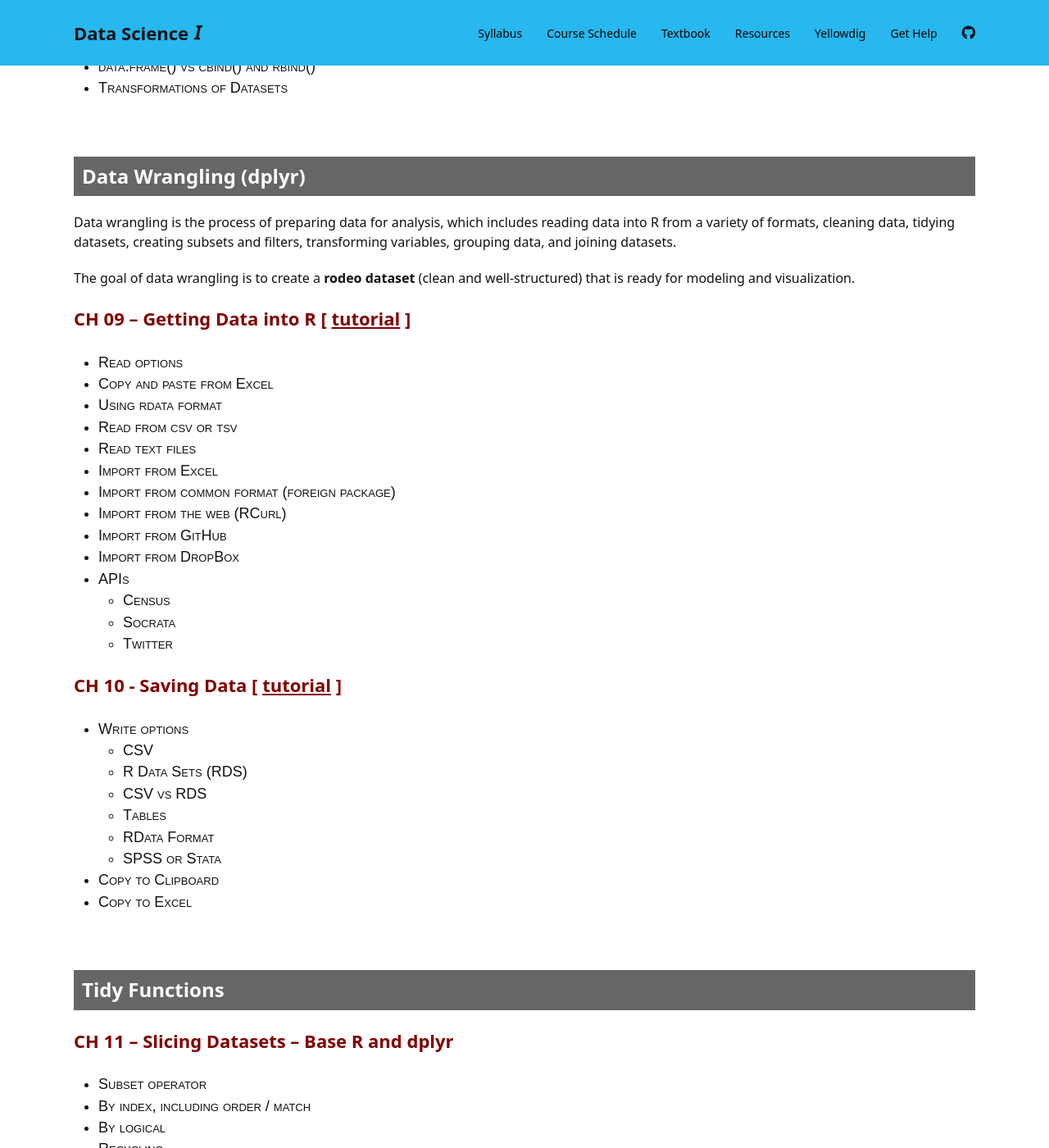
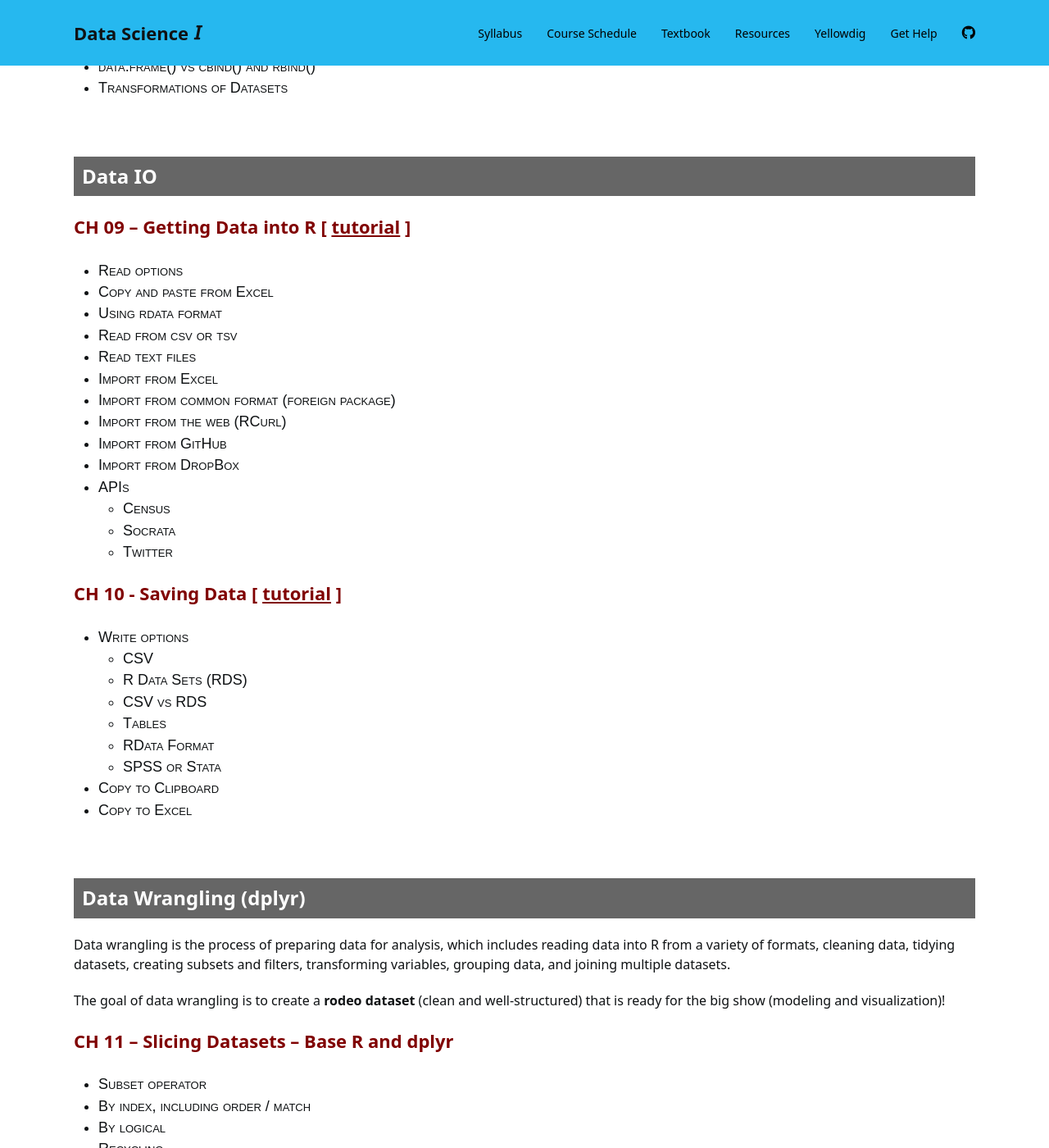
Before and after one commit to DS4PS/cpp-526-fall-2019, a Jekyll site: the page built from textbook.md, in a window 1280 px wide and 1400 px high, scrolled down 3758 px. Shown: the whole window at 82% size. Built offline with Jekyll 4.4.1, drawn with Linux system fonts in a browser that asks for light colours; nearby versions of some CDN libraries; a style sheet for code colours, icons or effects is not loaded; some of the changed lines change nothing that is shown.

Commit message:
Update textbook.md

```diff
--- a/textbook.md
+++ b/textbook.md
@@ -179,11 +179,7 @@ iframe {
 
 
 
-# Data Wrangling (dplyr)
-
-Data wrangling is the process of preparing data for analysis, which includes reading data into R from a variety of formats, cleaning data, tidying datasets, creating subsets and filters, transforming variables, grouping data, and joining datasets.
-
-The goal of data wrangling is to create a **rodeo dataset** (clean and well-structured) that is ready for modeling and visualization.
+# Data IO
 
 ## CH 09 – Getting Data into R [ [tutorial](https://www.datacamp.com/community/tutorials/r-data-import-tutorial) ]
 * Read options
@@ -213,7 +209,11 @@ The goal of data wrangling is to create a **rodeo dataset** (clean and well-stru
 * Copy to Excel
 
 
-# Tidy Functions
+# Data Wrangling (dplyr)
+
+Data wrangling is the process of preparing data for analysis, which includes reading data into R from a variety of formats, cleaning data, tidying datasets, creating subsets and filters, transforming variables, grouping data, and joining multiple datasets.
+
+The goal of data wrangling is to create a **rodeo dataset** (clean and well-structured) that is ready for the big show (modeling and visualization)!
 
 ## CH 11 – Slicing Datasets – Base R and dplyr
 * Subset operator
```
